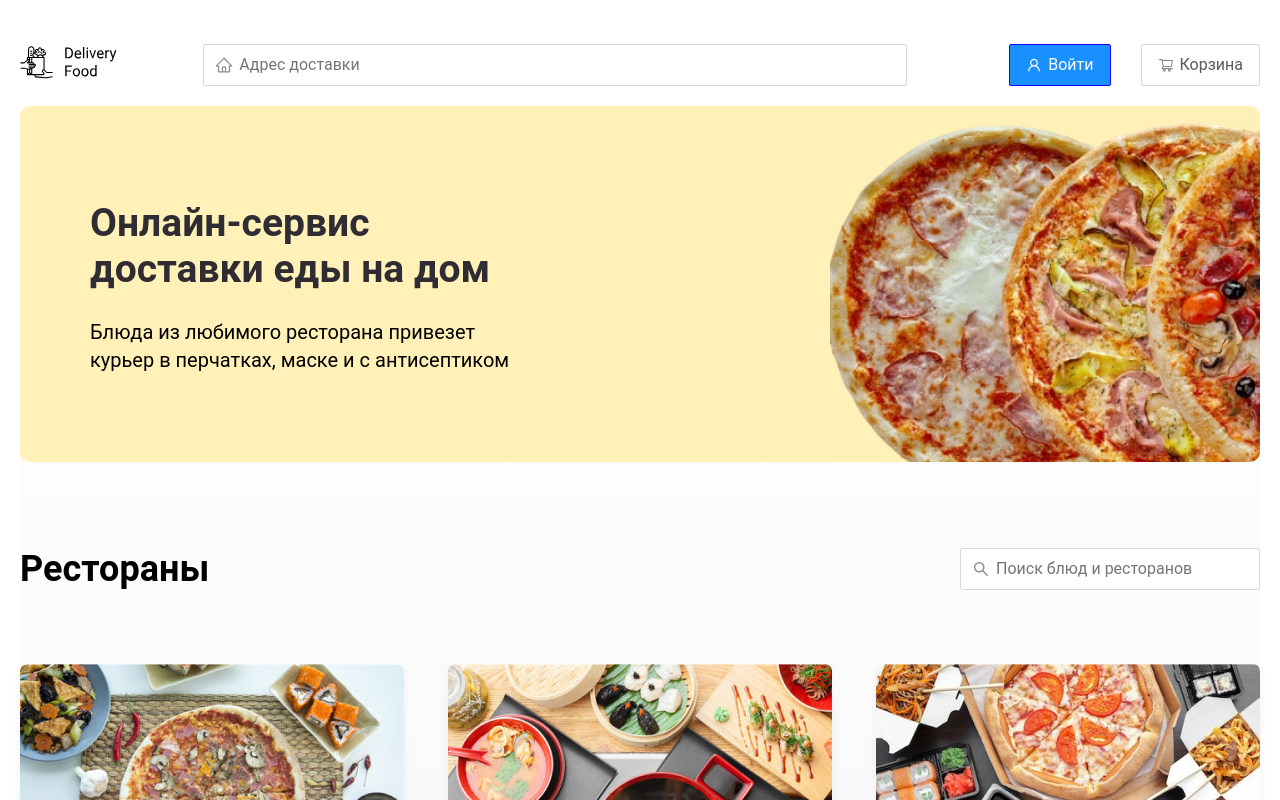
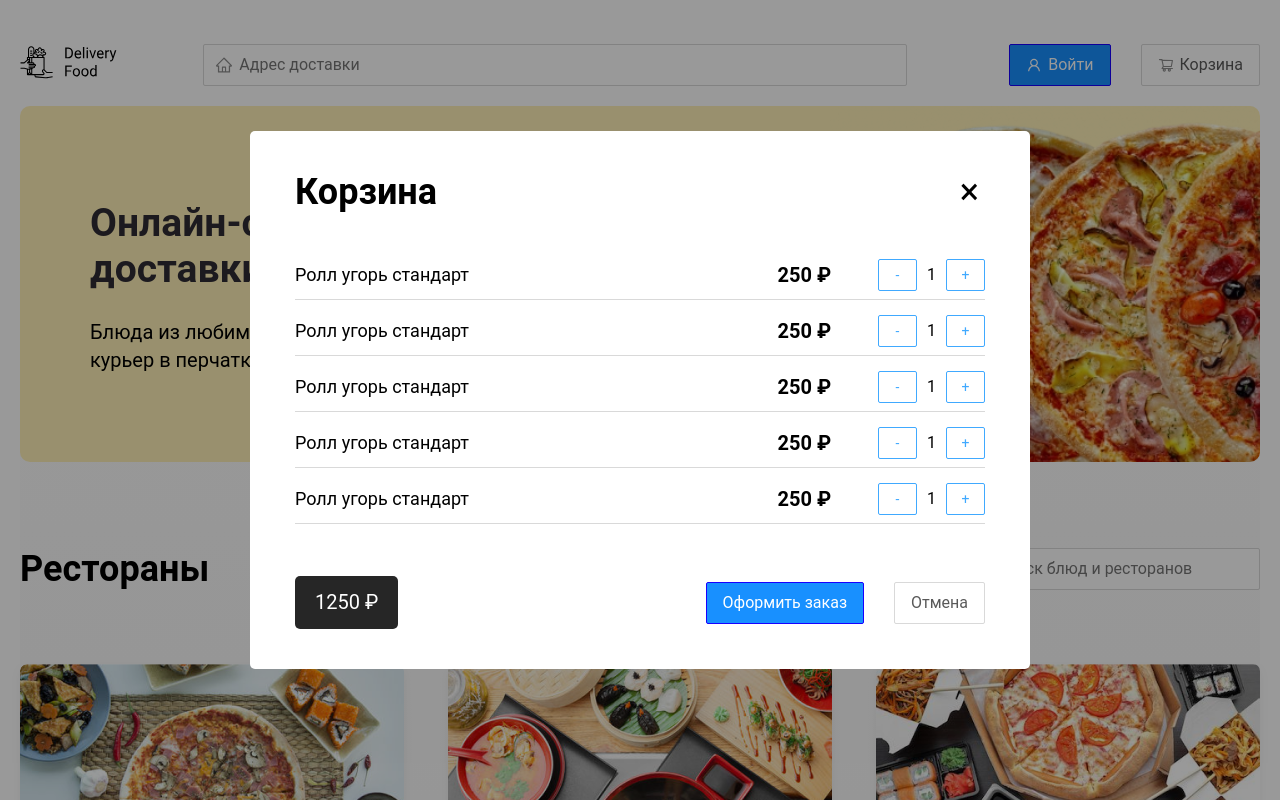
Before and after one commit to Artemii-Belousov/Delivery-food, a plain HTML site: page index.html in a window 1280 px wide. Both pictures are taken after a click on the button "Корзина". Shown: the top 800 px of the page. Drawn offline with Linux system fonts and the light colour scheme.

Commit message:
Добавление JS корзине

```diff
--- a/css/style.css
+++ b/css/style.css
@@ -54,6 +54,7 @@
   font-size: 16px;
   line-height: 24px;
   margin-left: 20px;
+  cursor: pointer;
 }
 .button-primary {
   background: #1890FF;
@@ -169,6 +170,8 @@
   align-items: center;
   flex-wrap: wrap;
   margin-top: 0;
+  padding-left: 23px;
+    padding-right: 23px;
 
 }
 .card-buttons {
@@ -287,6 +290,7 @@
   font-size: 36px;
   border: none;
   background-color: transparent;
+  cursor: pointer;
 }
 .modal-body {
   margin-bottom: 52px;
--- a/index.html
+++ b/index.html
@@ -6,6 +6,7 @@
   <title>Delivery Food - доставка еды на дом</title>
   <link rel="stylesheet" href="css\normalize.css">
   <link rel="stylesheet" href="css/style.css">
+  <script defer src="js/main.js"></script>
 </head>
 <body>
 
@@ -176,6 +177,77 @@
     </div>
   </div>
 </footer>
-<script src="js/main.js"></script>
+
+<div class="modal">
+  <div class="modal-dialog">
+    <div class="modal-header">
+      <h3 class="modal-title">Корзина</h3>
+      <button class="close">&times;</button>
+    </div>
+    <!-- ./modal-header -->
+    <div class="modal-body">
+      <div class="food-row">
+        <span class="food-name">Ролл угорь стандарт</span>
+        <strong class="food-price">250 ₽</strong>
+        <div class="food-counter">
+          <button class="counter-button">-</button>
+          <span class="counter">1</span>
+          <button class="counter-button">+</button>
+        </div>
+      </div>
+      <!-- ./food-row -->
+      <div class="food-row">
+        <span class="food-name">Ролл угорь стандарт</span>
+        <strong class="food-price">250 ₽</strong>
+        <div class="food-counter">
+          <button class="counter-button">-</button>
+          <span class="counter">1</span>
+          <button class="counter-button">+</button>
+        </div>
+      </div>
+      <!-- ./food-row -->
+      <div class="food-row">
+        <span class="food-name">Ролл угорь стандарт</span>
+        <strong class="food-price">250 ₽</strong>
+        <div class="food-counter">
+          <button class="counter-button">-</button>
+          <span class="counter">1</span>
+          <button class="counter-button">+</button>
+        </div>
+      </div>
+      <!-- ./food-row -->
+      <div class="food-row">
+        <span class="food-name">Ролл угорь стандарт</span>
+        <strong class="food-price">250 ₽</strong>
+        <div class="food-counter">
+          <button class="counter-button">-</button>
+          <span class="counter">1</span>
+          <button class="counter-button">+</button>
+        </div>
+      </div>
+      <!-- ./food-row -->
+      <div class="food-row">
+        <span class="food-name">Ролл угорь стандарт</span>
+        <strong class="food-price">250 ₽</strong>
+        <div class="food-counter">
+          <button class="counter-button">-</button>
+          <span class="counter">1</span>
+          <button class="counter-button">+</button>
+        </div>
+      </div>
+      <!-- ./food-row -->
+    </div>
+    <!-- ./modal-body -->
+    <div class="modal-footer">
+      <span class="modal-pricetag">1250 ₽</span>
+      <div class="footer-buttons">
+        <div class="button button-primary">Оформить заказ</div>
+        <div class="button">Отмена</div>
+      </div>
+    </div>
+  </div>
+  <!--./modal-dialog -->
+</div>
+
 </body>
 </html>
--- a/js/main.js
+++ b/js/main.js
@@ -2,21 +2,21 @@
 const modal = document.querySelector('.modal');
 const close = document.querySelector('.close');
 
-// cartButton.addEventListener('click', function (event){
-//   modal.classList.add('is-open');
-// });
-// close.addEventListener('click', function (event){
-//   modal.classList.remove('is-open');
-// });
+cartButton.addEventListener('click', function (event){
+  modal.classList.add('is-open');
+});
+close.addEventListener('click', function (event){
+  modal.classList.remove('is-open');
+});
 
 
 // Второй вариант вызова и закрытия модального окна
-cartButton.addEventListener('click', toggleModal);
-close.addEventListener('click', toggleModal);
+// cartButton.addEventListener('click', toggleModal);
+// close.addEventListener('click', toggleModal);
 
-function toggleModal() {
-  modal.classList.toggle("is-open");
-}
+// function toggleModal() {
+//   modal.classList.toggle("is-open");
+// }
 
 
 new WOW().init();
```
